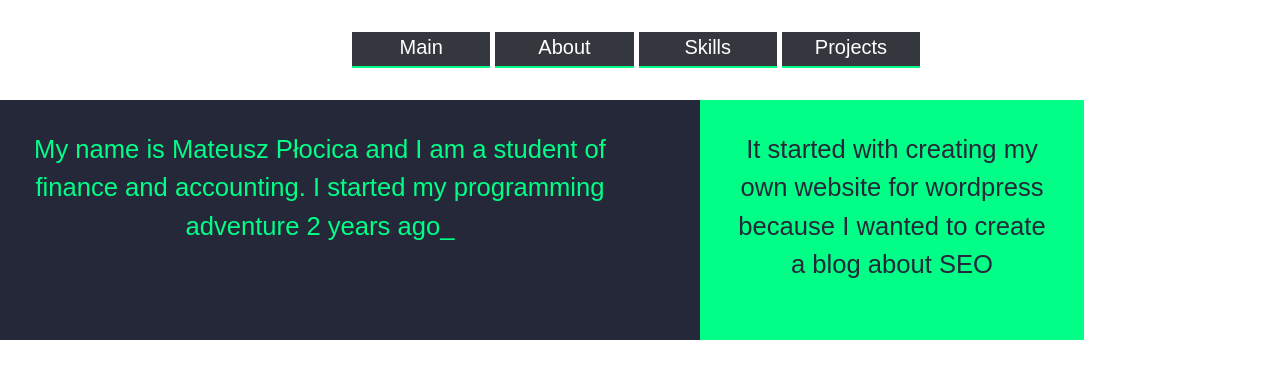
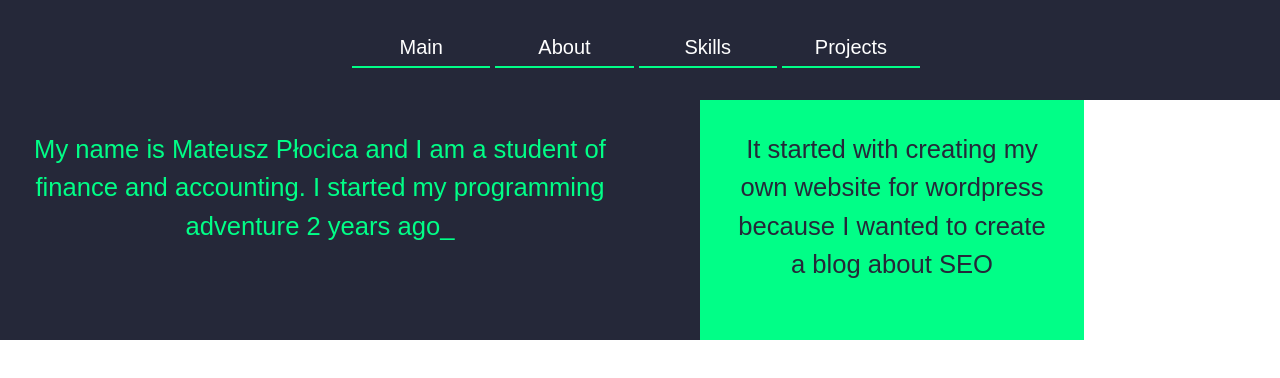
Before and after one commit to Matty8313/Portfolio, a React (Create React App) app: page /About in a window 1280 px wide. Shown: the top 378 px of the page. Built offline with nearby package versions, Linux system fonts and the light colour scheme; a web font is replaced by a local one.

Commit message:
withmenu

```diff
--- a/src/About.js
+++ b/src/About.js
@@ -22,6 +22,7 @@ export default function About(props) {
 
   return (
     <>
+    <div id="navi"></div>
     <div id="wrap-Box">
     <div  id="writeBox" ></div>
     <div  id="writeBox2" ></div>
--- a/src/About.scss
+++ b/src/About.scss
@@ -257,3 +257,9 @@ top: 100px;
 display: flex;
 min-height: 30vh;
 }
+#navi{
+    background-color: $secondary-color;
+    height: 100px;
+    position: relative;
+    width: 100vw;
+}
--- a/src/Skills.scss
+++ b/src/Skills.scss
@@ -10,7 +10,6 @@ $next-color:#252839;
     color: white;
     height: auto;
     padding: 2vw;
-    border-radius: 25px;
     position: relative;
     animation-name: ShowSkill;
     animation-duration: 1.5s;
--- a/src/sideBar.scss
+++ b/src/sideBar.scss
@@ -39,17 +39,20 @@ ul{
     color: white;
     border-bottom: 2px solid #01fe87;
     background-size: 400% 400%!important;
-    background: linear-gradient(to bottom, #35373f 50%, #01fe87 50%);}
+    background: linear-gradient(to bottom, #35373f00 50%, #01fe87 50%);
+}
 .list>a:hover{
-    color: $secondary-color;
+
     animation: ToTop 1s forwards;
 }
 @keyframes ToTop {
     0%{
         background-position-y:0%;
+        color: white;
     }
     100%{
         background-position-y:100%;
+        color: $secondary-color;
     }
 }
 
@@ -119,7 +122,7 @@ nav{
         flex-direction: column;
         height: auto;
         position: relative;
-        background-color: $primary-color;
+        background-color: $secondary-color;
         width: 100vw;
         padding: 16px;
         padding-top: 57px;
@@ -130,13 +133,12 @@ nav{
         padding: 10px;
         text-align: center;
         padding-left: 0px!important;
-        border: 1px solid white;
 
     }
 
     #btn-x{
         display: block;
-        border: 2px solid $primary-color;
+        border: 2px solid white;
     }
     #background {
         height: 184px;
@@ -148,6 +150,13 @@ nav{
     border-bottom: 1px solid $secondary-color;
     background-color: $next-color;
 }
+    .item{
+        background-color: red;
+        background-size: 400% 400%!important;
+        background: linear-gradient(to bottom, #35373f00 50%, #01fe87 50%);
+        border: 1px solid white;
+        color: white;
+    }
 }
 #hello {
     position: absolute;
@@ -170,6 +179,9 @@ nav{
         #item{
             color: $secondary-color;
         }
+        #item:hover{
+            animation: ToTop 1s forwards;
+        }
     }
 #BackVideo {
     background-color: #00cfff;
```
